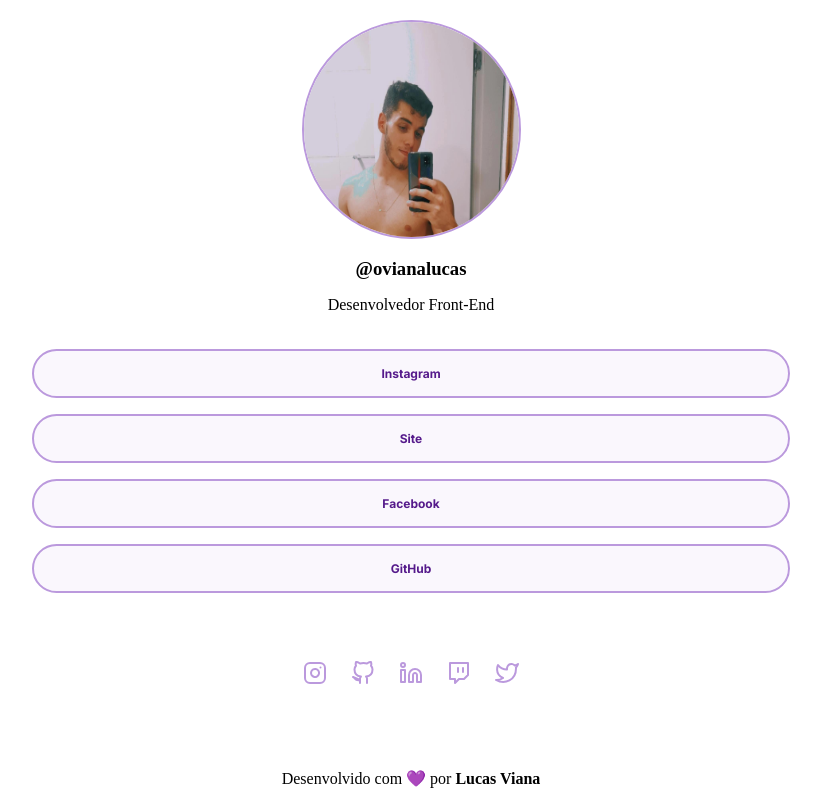
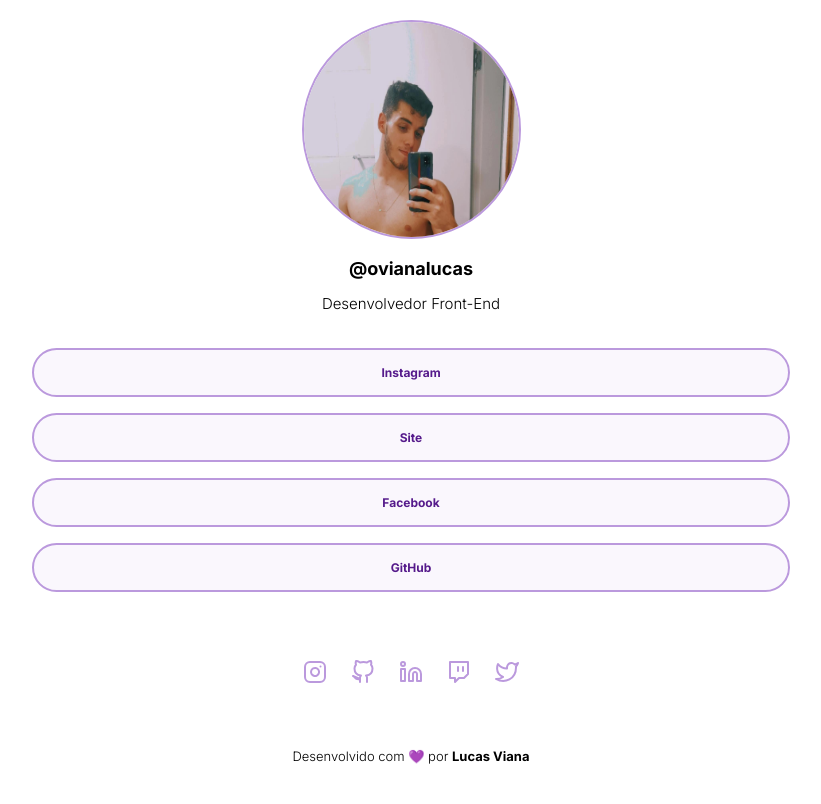
Before and after one commit to eulucasviana/Social-Link, a plain HTML site: page index.html in a window 1280 px wide. Shown: the whole page, without its empty margins (229-1050 px from the left). Drawn offline with Linux system fonts and the light colour scheme.

```diff
--- a/style.css
+++ b/style.css
@@ -21,11 +21,17 @@
 }
 
 .profile-img h3 {
+    font-family: 'Inter', sans-serif;
+    font-weight: bold;
+    font-size: 18px;
     margin-top: 15px;
     margin-bottom: 0;
 }
 
 .profile-img p {
+    font-family: 'Inter', sans-serif;
+    font-weight: normal;
+    font-size: 15px;
     margin-bottom: 5px;
 }
 
@@ -170,5 +176,8 @@
 }
 
 .footer {
-    margin-top: 80px;
+    font-family: 'Inter', sans-serif;
+    font-weight: normal;
+    font-size: 13px;
+    margin-top: 60px;
 }
```
Also changed, not shown: hover.css (added).
